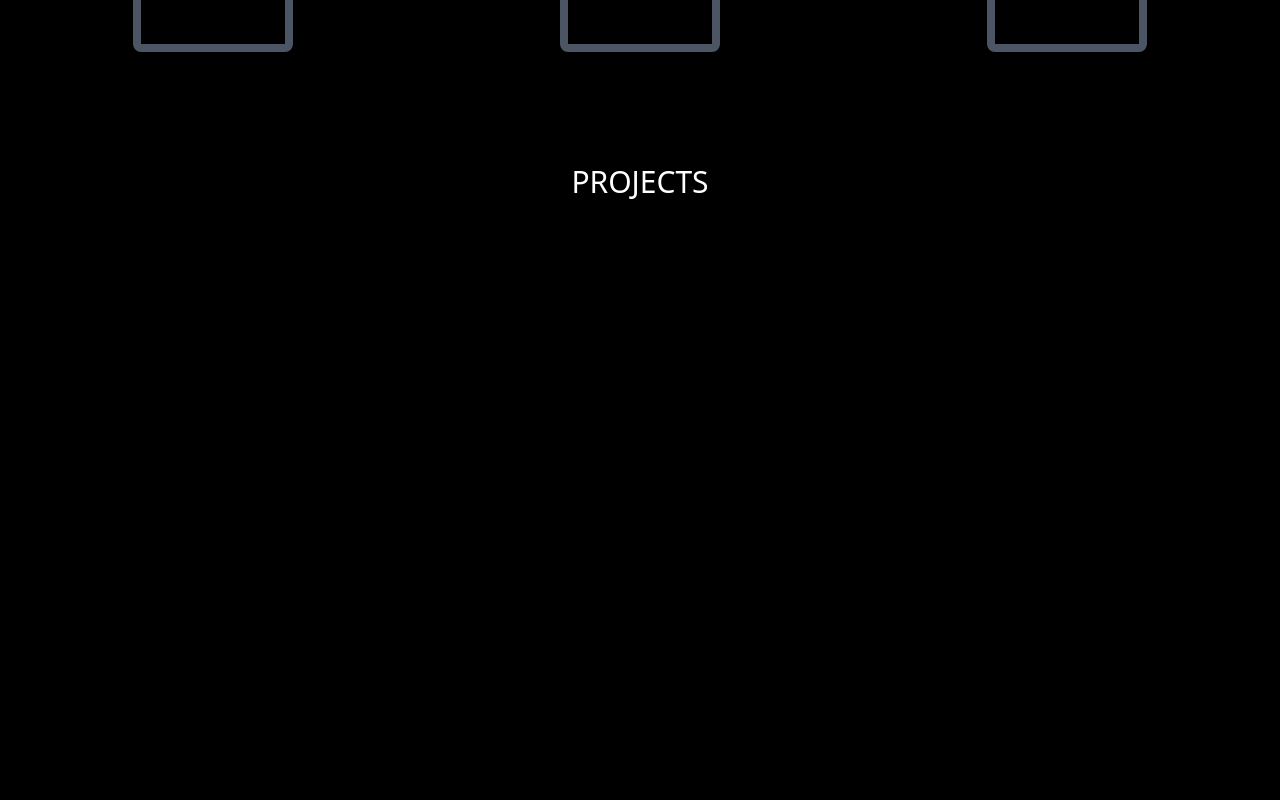
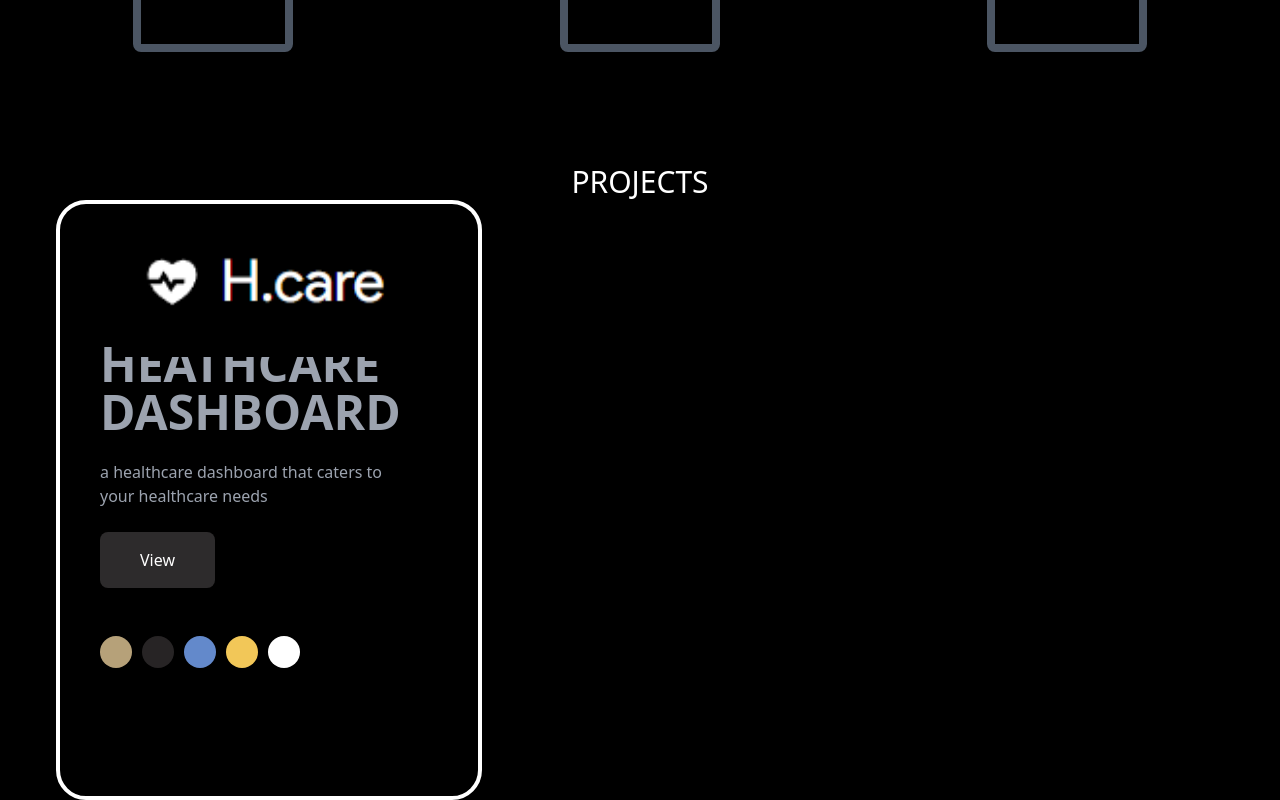
Before and after one commit to divyesh123-jain/portfolio1, a Next.js app: page / in a window 1280 px wide. Shown: the part 1312-2112 px from the top of the page. Before the commit the page ends 1514 px from the top, so only its background shows below. Built offline with nearby package versions, Linux system fonts and the light colour scheme.

Commit message:
added card

```diff
--- a/components/Hero.js
+++ b/components/Hero.js
@@ -8,8 +8,8 @@ const Hero = () => {
 
               {/* Image section */}
 
-      <div className='mx-7 flex-1 pt-12'>
-          <Image src={dj}  alt="" className='w-[60vh] h-full  object-cover rounded-md  '/>
+      <div className='mx-7 flex-1 pt-12 bg-gradient-to-b from-transparent via-transparent to-black group-hover:from-black/70 group-hover:via-black/60 group-hover:to-black/70'>
+          <Image src={dj}  alt="" className='w-[60vh] h-full  object-cover rounded-full  '/>
        </div>
 
               {/* Text section */}
--- a/package.json
+++ b/package.json
@@ -9,6 +9,7 @@
     "lint": "next lint"
   },
   "dependencies": {
+    "framer-motion": "^7.6.19",
     "next": "13.0.5",
     "react": "18.2.0",
     "react-dom": "18.2.0",
--- a/pages/projects.js
+++ b/pages/projects.js
@@ -2,13 +2,72 @@ import React from 'react';
 import Image from 'next/image';
 import hcare from '../Images/hcare.png'
 
+import { useMotionValue, useTransform, motion } from 'framer-motion';
+
+
 const Projects = () => {
+
+  const colors = [
+    { value: '#b6a179' },
+    { value: '#272425' },
+    { value: '#6389cb' },
+    { value: '#f2c758' },
+    { value: '#ffffff' },
+  ];
+
   return (<>
 
 
   <div>
     <h1 className='text-white pt-28 align text-center text-3xl'>PROJECTS</h1>
   </div>
+  <div style={{ perspective: 2000 }}>
+      {/* card */}
+      <motion.div
+
+        drag
+        dragElastic={0.18}
+        dragConstraints={{ top: 0, left: 0, right: 0, bottom: 0 }}
+        whileTap={{ cursor: 'grabbing' }}
+        className='mx-14 w-[426px] min-h-[600px] bg-black  rounded-[30px] border-[4px] border-white px-[40px] py-[24px] cursor-grab relative'
+      >
+         <motion.div
+
+          className='absolute top-1 -right-64 w-[620px]'
+        >
+          <Image src={hcare} alt=''
+           className='w-[40vh]  relative' draggable='false' />
+
+        </motion.div>
+        {/* card title */}
+        <h1 className='text-5xl mb-6 font-extrabold pt-28 text-gray-400'>HEATHCARE DASHBOARD</h1>
+        {/* card subtitle */}
+        <p className='max-w-[300px] text-gray-400 mb-6'>
+          a  healthcare dashboard that caters to your healthcare needs
+        </p>
+        {/* btn & price wrapper */}
+        <div className='flex items-center gap-x-[20px] mb-12'>
+          <button className='bg-[#2d2b2c] text-white text-base font-medium py-[16px] px-[40px] rounded-lg'>
+            View
+          </button>
+          <div className='text-[24px] font-bold text-[#000000]'></div>
+        </div>
+        {/* colors */}
+        <ul className='flex gap-x-[10px]'>
+          {colors.map((color, index) => {
+            return (
+              <li
+                key={index}
+                style={{ backgroundColor: color.value }}
+                className='w-8 h-8 rounded-full cursor-pointer'
+              ></li>
+            );
+          })}
+        </ul>
+        {/* card image */}
+
+      </motion.div>
+    </div>
 
 
 
--- a/styles/globals.css
+++ b/styles/globals.css
@@ -4,6 +4,6 @@
 
 *
 body{
-  background: black;
+  background:black;
   text-decoration: white;
 }
```
Also changed, not shown: 2 other files (tests, documents, lock files or other folders).
